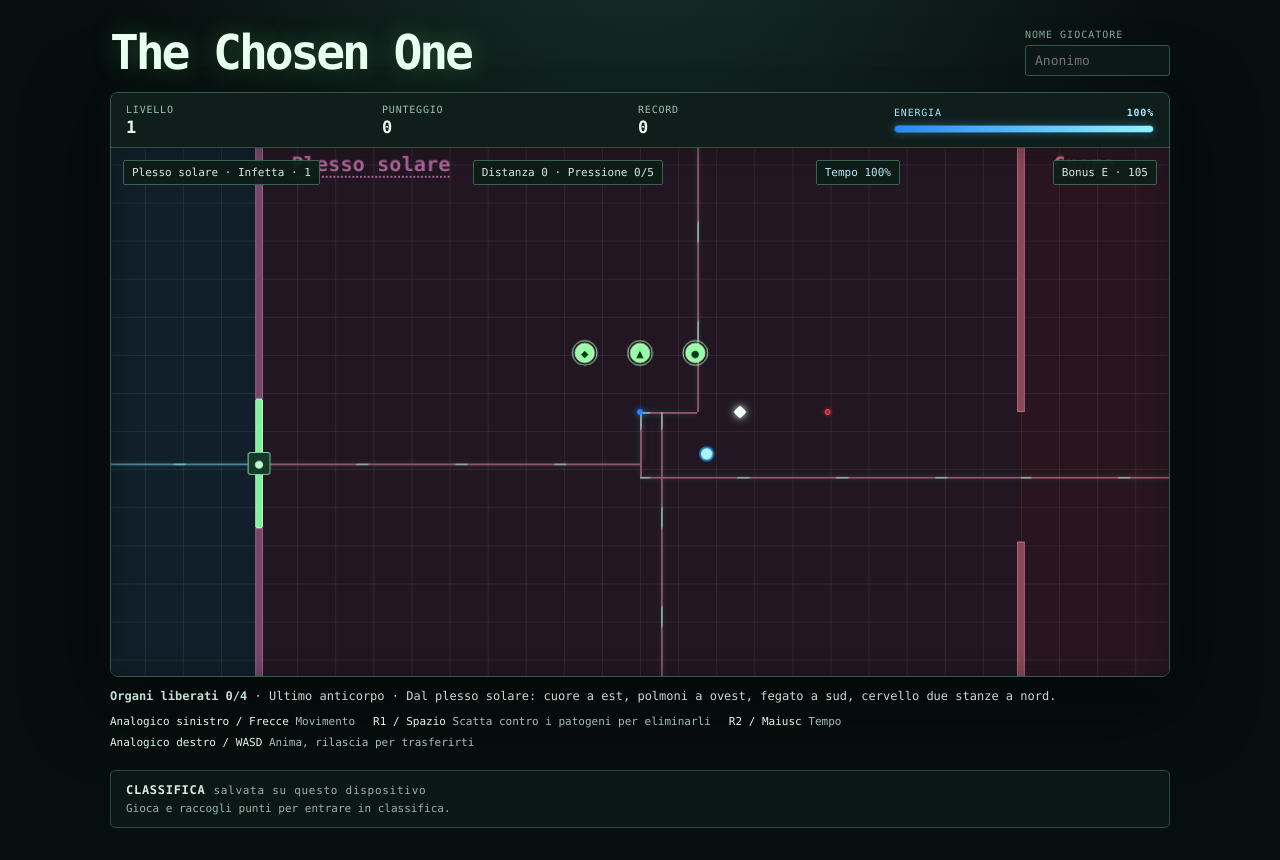
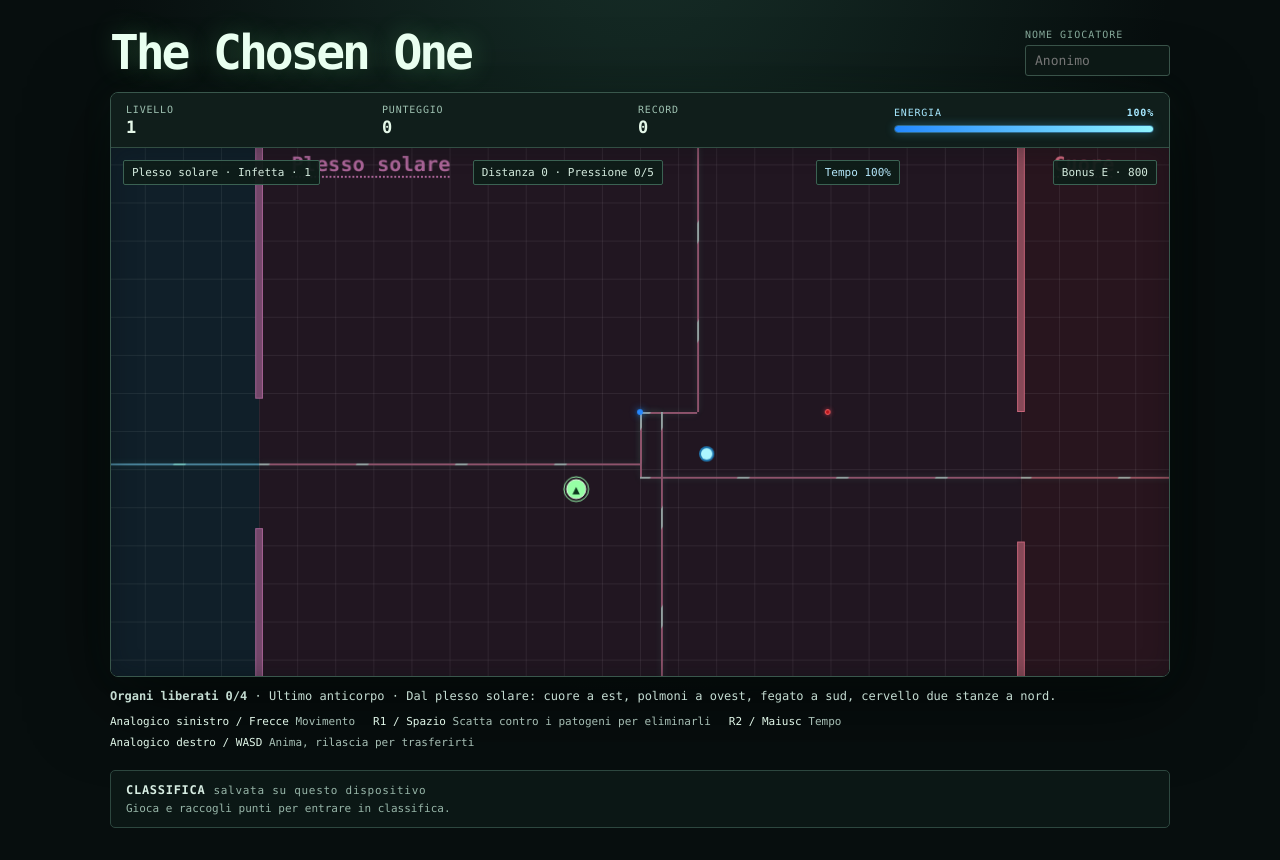
Before and after one commit to der1988/moscerino, a React (Vite) app: page / in a window 1280 px wide. Built offline with nearby package versions, Linux system fonts and the light colour scheme.

Commit message:
Ribilancia i nemici e varia porte e chiavi

```diff
--- a/src/App.jsx
+++ b/src/App.jsx
@@ -9,7 +9,7 @@ import { soundtrackUrl, startSoundtrack } from './soundtrack.js'
 
 import { advanceEnemy } from './pursuit.js'
 
-const SPEED_MULTIPLIERS = [0.7, 0.9, 1.1]
+const SPEED_MULTIPLIERS = [0.7, 0.85, 0.92]
 const BONUS_SIZES = [8, 10, 12] // Dimensioni possibili per i bonus (piccolo, medio, grande)
 const PLAYER_FRICTION = 0.93// Frizione del giocatore (ridotta inerzia)
 const AUTO_ATTRACTION_RADIUS = 2 // Raggio entro cui il bonus viene attratto automaticamente
@@ -95,7 +95,7 @@ function newRun(seed) {
   return {
     position: ORIGIN, velocity: { x: 0, y: 0 }, sectors, sector,
     enemies, remaining: new Map([[sector.key, enemies.length]]),
-    bonus: createBonus(sector, BONUS_SIZES[1], true),
+    bonus: createBonus(sectors.get('1,0'), BONUS_SIZES[1]),
     score: 0, trail: [], boost: 0, frame: 0,
     energy: MAX_ENERGY, worldStep: 0, speed: 1, exhausted: false, soul: null,
     healthy: new Set(), inactiveEnemies: new Map(), cleanseFrame: -100,
@@ -466,7 +466,13 @@ function App() {
         playSound('bonus')
         run.score += bonus.points
         const [dx, dy] = DIRECTIONS[Math.floor(Math.random() * DIRECTIONS.length)]
-        const next = createSector(seed, run.sector.col + dx * 2, run.sector.row + dy * 2)
+        let col = run.sector.col + dx * 2
+        let row = run.sector.row + dy * 2
+        if (col === 0 && row === 0) {
+          col = run.sector.col - dx * 2
+          row = run.sector.row - dy * 2
+        }
+        const next = createSector(seed, col, row)
         run.bonus = createBonus(next, BONUS_SIZES[Math.floor(Math.random() * BONUS_SIZES.length)])
       } else if (bonusDistance < BONUS_ATTRACTION_RADIUS) {
         const speed = bonusDistance < AUTO_ATTRACTION_RADIUS ? AUTO_ATTRACTION_SPEED
--- a/src/arena.js
+++ b/src/arena.js
@@ -76,7 +76,7 @@ function passage(seed, col, row, vertical) {
   const y = row * HEIGHT + (vertical ? 0 : -WALL_DEPTH / 2)
   const id = `${vertical ? 'v' : 'h'}:${col},${row}`
   const symbol = vertical ? '●' : row % 2 === 0 ? '◆' : '▲'
-  const free = vertical && col % 2 !== 0
+  const free = (vertical && col % 2 !== 0) || hash(seed ^ (vertical ? 911 : 613), col, row) % 3 === 0
   const point = vertical ? { x: col * WIDTH, y: y + center } : { x: x + center, y: row * HEIGHT }
   const width = 136 - 12 * pressureAt(point)
   const from = center - width / 2
@@ -124,9 +124,14 @@ export function createSector(seed, col, row) {
       width: Math.max(2, Math.abs(a.x - b.x)), height: Math.max(2, Math.abs(a.y - b.y))
     }))
   })
-  const lights = doors.map((door, index) => ({
-    id: door.id, symbol: door.symbol, x: center.x + (index - 1) * 58, y: center.y - 62
-  }))
+  // The central clearing stays outside every obstacle pocket.
+  const keySpots = [[290, 210], [502, 224], [330, 387], [478, 365]]
+  const keyLayout = hash(seed ^ 397, col, row)
+  const lights = doors.map((door, index) => {
+    const [left, top] = keySpots[(keyLayout + index) % keySpots.length]
+    const offset = hash(seed ^ (701 + index), col, row)
+    return { id: door.id, symbol: door.symbol, x: x + left + offset % 33 - 16, y: y + top + (offset >>> 8) % 29 - 14 }
+  })
   const obstacles = [north.wall, west.wall]
   const pockets = [[128, 105], [565, 115], [144, 437], [560, 418]]
   const tissue = tissueAt(col, row)
@@ -134,7 +139,8 @@ export function createSector(seed, col, row) {
   for (let i = 0; i < Math.min(4, pressure); i++) {
     const [left, top] = pockets[(i + variant % pockets.length) % pockets.length]
     const id = `${key}:${i}`
-    const block = { id, x: x + left, y: y + top, segments: tissueForms[tissue] }
+    const layout = hash(seed ^ (123 + i), col, row)
+    const block = { id, x: x + left + layout % 25 - 12, y: y + top + (layout >>> 8) % 25 - 12, segments: tissueForms[tissue] }
     if (pressure >= 2 && i % 2 === 0) circuits.push({ ...block, phase: (variant + i * 43) % 180 })
     else obstacles.push(block)
   }
@@ -158,11 +164,11 @@ export function loadNearby(sectors, seed, col, row) {
   }
 }
 
-export function createBonus(sector, size, first = false, random = Math.random) {
-  const cross = first ? { x: ORIGIN.x + 105, y: ORIGIN.y } : random() < 0.5
+export function createBonus(sector, size, random = Math.random) {
+  const cross = random() < 0.5
     ? { x: 85 + random() * (WIDTH - 170), y: ORIGIN.y }
     : { x: ORIGIN.x, y: 85 + random() * (HEIGHT - 170) }
-  const points = !first && sector.pressure >= 2 && random() < 0.35 ? 2 : 1
+  const points = sector.pressure >= 2 && random() < 0.35 ? 2 : 1
   return { x: sector.x + cross.x, y: sector.y + cross.y, size: points > 1 ? 14 : size, points }
 }
 
```
